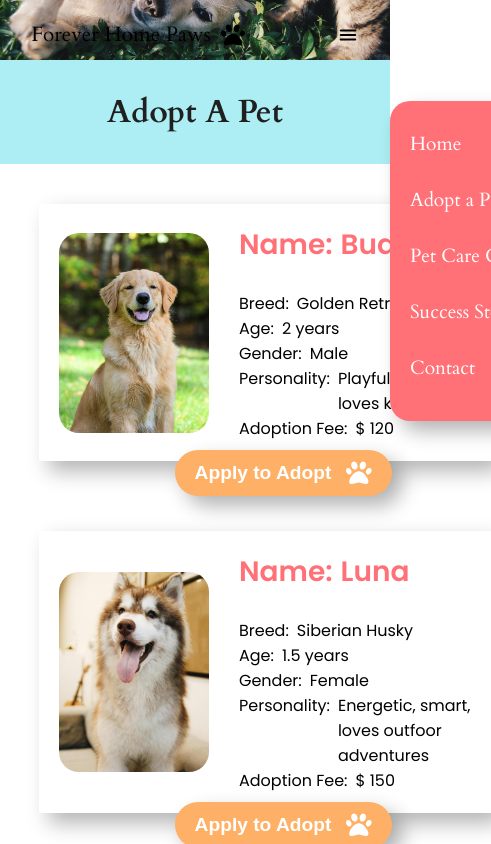
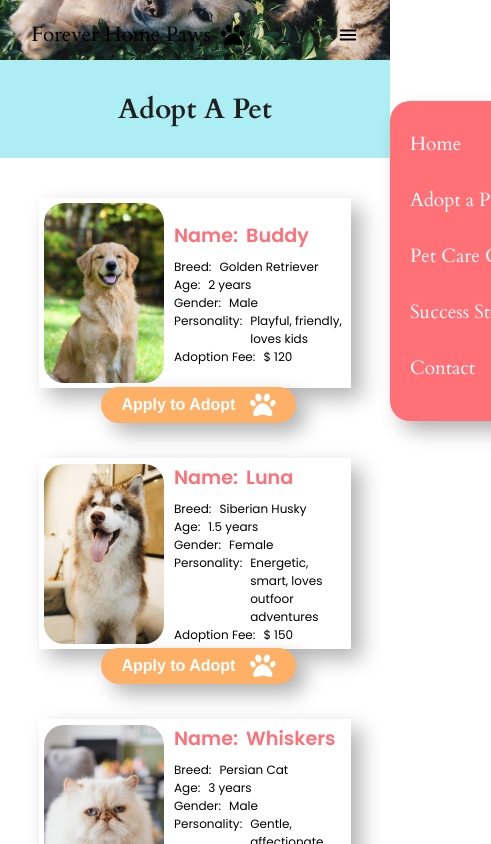
Before and after one commit to nalliethan/Forever-Home-Paws, a React (Vite) app: page /Forever-Home-Paws/adopt/1 in a window 390 px wide. Both pictures are taken after a click on the button 27 px from the left and 43 px from the top of the page. Shown: the part 490-1334 px from the top of the page, 491 px wide, since content can reach past the window. Built offline with nearby package versions, Linux system fonts and the light colour scheme.

Commit message:
Add css styling for small screen size.

```diff
--- a/src/components/Adopt/Adopt.css
+++ b/src/components/Adopt/Adopt.css
@@ -26,7 +26,7 @@
 .adopt-card-flex{
     display: flex;
     align-items: center;
-    gap: 10px;
+    gap: 20px;
 }
 
 .adopt-image-wrapper{
@@ -102,8 +102,43 @@
         width: 150px;
         height: 200px;
     }
+}
+
+@media (max-width:500px){
+    .adopt h2{
+        font-size: 1.75rem;
+    }
+
+
+    .adopt-card{
+        padding: 5px;
+        max-width: 360px;
+    }
 
     .adopt-card-flex{
-        gap: 30px;
+        gap: 10px;
+    }
+
+    .adopt-image-wrapper{
+        width: 120px;
+        height: 180px;
+    }
+
+    .adopt-info .data{
+        font-size: 0.75rem;
+        width: 100%;
+        max-width: 200px;
+    }
+
+    .adopt-info .data:nth-child(1){
+        margin-bottom: 8px;
+        font-size: 1.2rem;
+    }
+
+    .adopt-card .adopt-btn{
+        left:20%;
+        bottom: -35px;
+        padding: 5px 20px;
+        font-size: 1rem;
     }
 }
--- a/src/components/Hero/Hero.css
+++ b/src/components/Hero/Hero.css
@@ -92,3 +92,15 @@
     bottom: 0px;
   }
 }
+
+@media (max-width:500px){
+  .hero h1{
+    font-size: 2rem;
+    max-width: 350px;
+  }
+
+  .hero p{
+    max-width: 300px;
+    font-size: 1rem;
+  }
+}
--- a/src/components/Story/Story.css
+++ b/src/components/Story/Story.css
@@ -156,3 +156,9 @@
         justify-content: center;
     }
 }
+
+@media (max-width: 600px){
+    .story-wrapper button{
+        display: none;
+    }
+}
--- a/src/pages/AdoptPages/AdoptPages.css
+++ b/src/pages/AdoptPages/AdoptPages.css
@@ -130,3 +130,10 @@
         justify-content: center;
     }
 }
+
+@media (max-width:500px){
+    .adoptpages h1{
+        font-size: 1.2rem;
+        margin-inline: 30px;
+    }
+}
```
